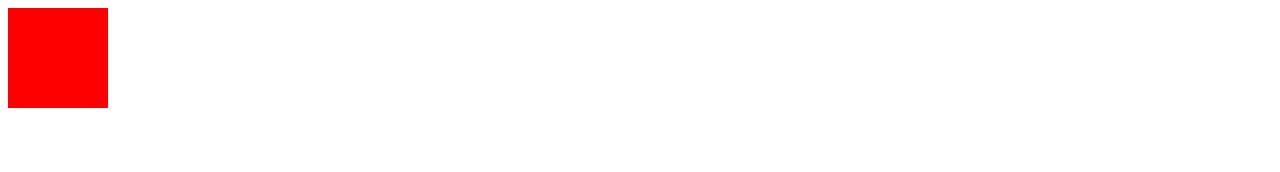
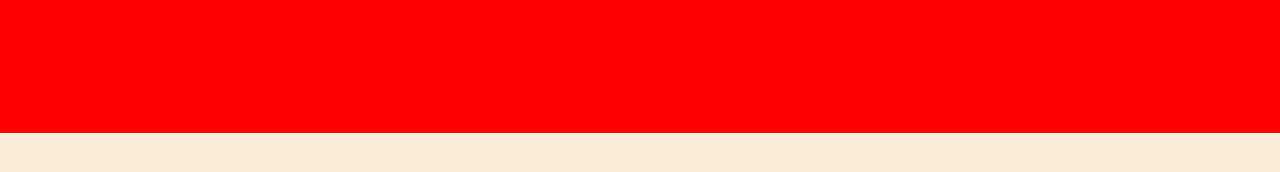
Before and after one commit to kwazap/odin-restaraunt, a website built with webpack: page dist/index.html in a window 1280 px wide. Built offline with nearby package versions, Linux system fonts and the light colour scheme.

Commit message:
Module layout and skeleton DOM

```diff
--- /dev/null
+++ b/src/content.js
@@ -0,0 +1,9 @@
+
+const makeMain = function () {
+    const content = document.createElement('div')
+    content.className = 'main'
+
+    return content
+}
+
+export {makeMain}
--- /dev/null
+++ b/src/header.js
@@ -0,0 +1,11 @@
+
+const makeHeader = function () {
+    const header = document.createElement('div')
+    header.className = 'header'
+
+    return header
+
+}
+
+
+export {makeHeader}
--- a/src/index.js
+++ b/src/index.js
@@ -1,4 +1,4 @@
 import './style.css'
+import {loadPage} from "./load.js"
 
-
-console.log('aaaaaaaaaa');
+loadPage()
--- /dev/null
+++ b/src/load.js
@@ -0,0 +1,14 @@
+import { makeHeader } from "./header"
+import { makeMain } from "./content"
+
+const loadPage = function (params) {
+    const container = document.querySelector('.content')
+    const header = makeHeader()
+    const main = makeMain()
+    container.appendChild(header)
+    container.appendChild(main)
+
+}
+
+
+export {loadPage}
--- a/src/style.css
+++ b/src/style.css
@@ -1,5 +1,23 @@
-div {
+
+body, html {
+    margin: 0;
+    padding: 0;
+    height: 100%;
+    width: auto;
+}
+
+.content {
+    display: grid;
+    grid-template-rows: 1fr 5fr;
+    width: 100%;
+    height: 100%;
+}
+
+.main {
+    background-color: antiquewhite;
+}
+
+
+.header {
     background-color: red;
-    width: 100px;
-    height: 100px;
 }
```
Also changed, not shown: dist/index.html, dist/main.js.
